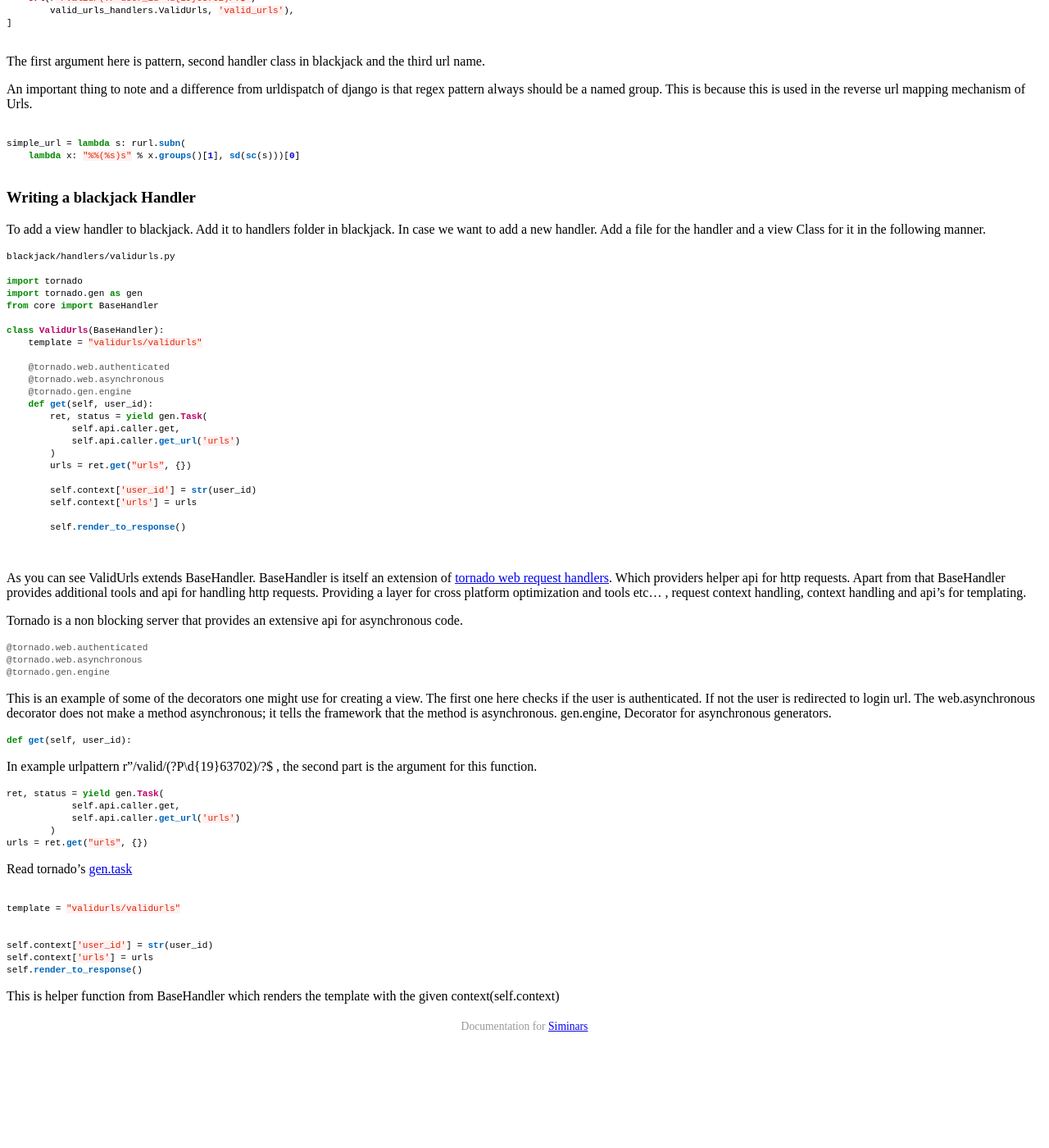
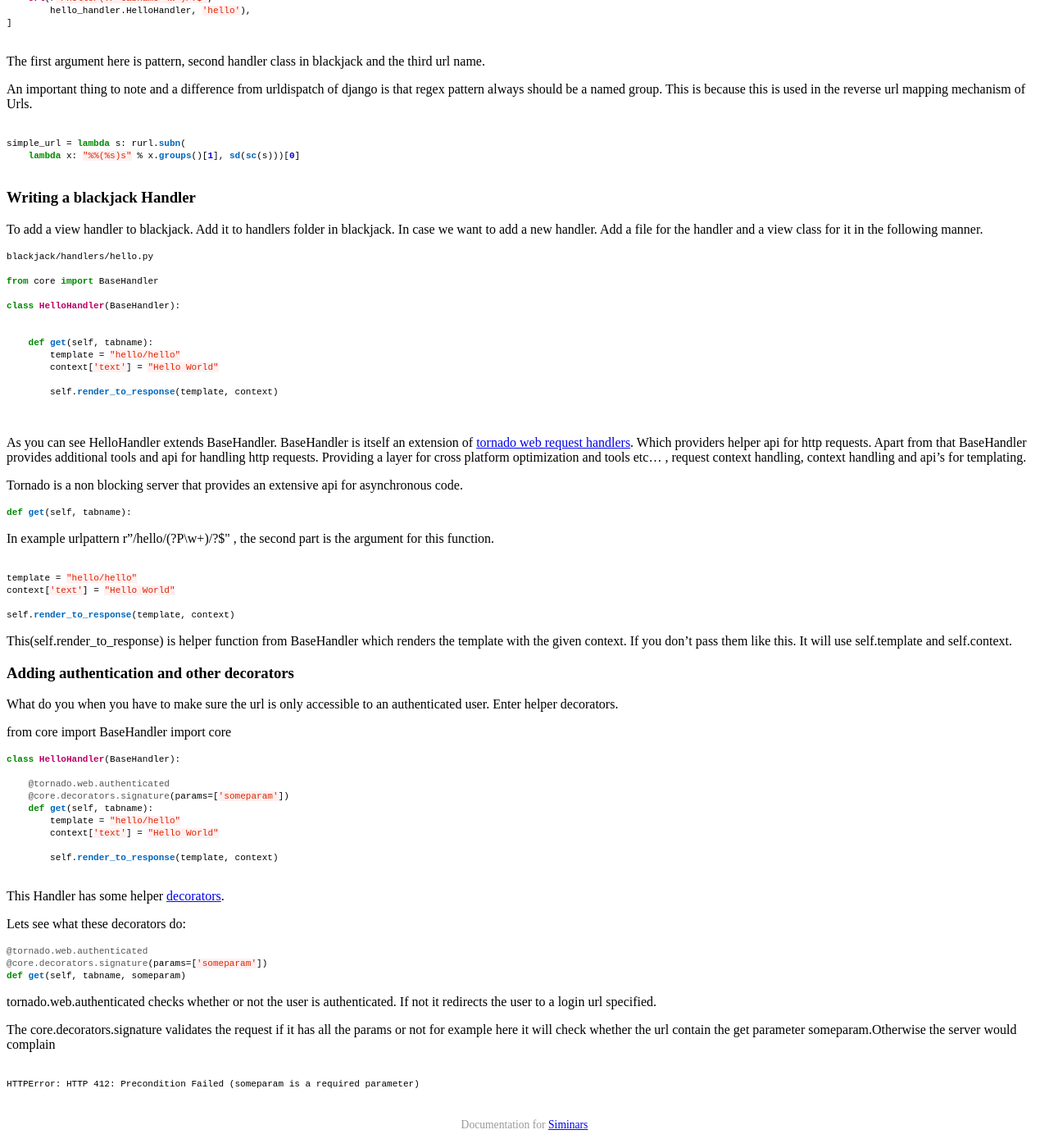
Before and after one commit to Simversity/literature, a Jekyll site: the page built from _posts/2014-08-24-adding-a-view-to-siminars.md, in a window 1280 px wide and 1400 px high, scrolled down 932 px. Shown: the whole window at 82% size. Built offline with Jekyll 4.4.1, drawn with Linux system fonts in a browser that asks for light colours; Markdown is read by kramdown in place of the engine named in the settings; a style sheet for code colours, icons or effects is not loaded; before the commit the page ends 2212 px from its top, so only the background shows below that; some of the changed text lies outside the part shown.

Commit message:
Cleanups on the tutorials with new structure

````diff
--- a/_posts/2014-08-24-adding-a-view-to-siminars.md
+++ b/_posts/2014-08-24-adding-a-view-to-siminars.md
@@ -18,11 +18,11 @@ Url object takes pattern, handler_class and named url pattern for reverse resolu
 ```python
 
 from simtools.server_utils import Url
-from handlers import validurls as valid_urls_handler
+from handlers import hello as hello_handler
 
 urlpatterns += [
-    Url(r"/valid/(?P<user_id>\d{19}63702)/?$",
-        valid_urls_handlers.ValidUrls, 'valid_urls'),
+    Url(r"/hello/(?P<tabname>\w+)/?$",
+        hello_handler.HelloHandler, 'hello'),
 ]
 
 ```
@@ -42,77 +42,90 @@ simple_url = lambda s: rurl.subn(
 
 ### Writing a blackjack Handler
 
-To add a view handler to blackjack. Add it to handlers folder in blackjack. In case we want to add a new handler. Add a file for the handler and a view Class for it in the following manner.
+To add a view handler to blackjack. Add it to handlers folder in blackjack. In case we want to add a new handler. Add a file for the handler and a view class for it in the following manner.
 
 ```python
-blackjack/handlers/validurls.py
+blackjack/handlers/hello.py
 
-import tornado
-import tornado.gen as gen
 from core import BaseHandler
 
-class ValidUrls(BaseHandler):
-    template = "validurls/validurls"
+class HelloHandler(BaseHandler):
 
-    @tornado.web.authenticated
-    @tornado.web.asynchronous
-    @tornado.gen.engine
-    def get(self, user_id):
-        ret, status = yield gen.Task(
-            self.api.caller.get,
-            self.api.caller.get_url('urls')
-        )
-        urls = ret.get("urls", {})
 
-        self.context['user_id'] = str(user_id)
-        self.context['urls'] = urls
+    def get(self, tabname):
+    	template = "hello/hello"
+       	context['text'] = "Hello World"
 
-        self.render_to_response()
+        self.render_to_response(template, context)
 
 
 ```
 
-As you can see ValidUrls extends BaseHandler. BaseHandler is itself an extension of [tornado web request handlers](http://www.tornadoweb.org/en/branch2.1/web.html). Which providers helper api for http requests. Apart from that BaseHandler provides additional tools and api for handling http requests. Providing a layer for cross platform optimization and tools etc... , request context handling, context handling and api's for templating.
+As you can see HelloHandler extends BaseHandler. BaseHandler is itself an extension of [tornado web request handlers](http://www.tornadoweb.org/en/branch2.1/web.html). Which providers helper api for http requests. Apart from that BaseHandler provides additional tools and api for handling http requests. Providing a layer for cross platform optimization and tools etc... , request context handling, context handling and api's for templating.
+
+
+
 
 Tornado is a non blocking server that provides an extensive api for asynchronous code.
-
-```python
-@tornado.web.authenticated
-@tornado.web.asynchronous
-@tornado.gen.engine
-```
-This is an example of some of the decorators one might use for creating a view. The first one here checks if the user is authenticated. If not the user is redirected to login url.
-The web.asynchronous decorator does not make a method asynchronous; it tells the framework that the method is asynchronous.
-gen.engine, Decorator for asynchronous generators.
 
 
 
 ```python
-def get(self, user_id):
+def get(self, tabname):
 ```
-In example urlpattern r"/valid/(?P<user_id>\d{19}63702)/?$ , the second part is the argument for this function.
+In example urlpattern r"/hello/(?P<tabname>\w+)/?$" , the second part is the argument for this function.
 
 
-```python
-ret, status = yield gen.Task(
-            self.api.caller.get,
-            self.api.caller.get_url('urls')
-        )
-urls = ret.get("urls", {})
-```
 
-Read tornado's [gen.task](http://tornado.readthedocs.org/en/latest/gen.html#tornado.gen.Task)
+
 
 
 
 ```python
 
-template = "validurls/validurls"
+template = "hello/hello"
+context['text'] = "Hello World"
 
-
-self.context['user_id'] = str(user_id)
-self.context['urls'] = urls
-self.render_to_response()
+self.render_to_response(template, context)
 ```
 
-This is helper function from  BaseHandler which renders the template with the given context(self.context)
+This(self.render_to_response) is helper function from  BaseHandler which renders the template with the given context. If you don't pass them like this. It will use self.template and self.context.
+
+### Adding authentication and other decorators
+What do you when you have to make sure the url is only accessible to an authenticated user. Enter helper decorators.
+
+from core import BaseHandler
+import core
+
+```python
+class HelloHandler(BaseHandler):
+
+    @tornado.web.authenticated
+    @core.decorators.signature(params=['someparam'])
+    def get(self, tabname):
+    	template = "hello/hello"
+       	context['text'] = "Hello World"
+
+        self.render_to_response(template, context)
+
+```
+
+This Handler has some helper [decorators](http://simeonfranklin.com/blog/2012/jul/1/python-decorators-in-12-steps/).
+
+Lets see what these decorators do:
+
+```python
+@tornado.web.authenticated
+@core.decorators.signature(params=['someparam'])
+def get(self, tabname, someparam)
+```
+
+tornado.web.authenticated checks whether or not the user is authenticated. If not it redirects the user to a login url specified.
+
+The core.decorators.signature validates the request if it has all the params or not for example here it will check whether the url contain the get parameter someparam.Otherwise the server would complain
+
+```text
+
+HTTPError: HTTP 412: Precondition Failed (someparam is a required parameter)
+
+```
````
Also changed, not shown: _posts/2014-08-24-tutorial-for-siminars.md (+3 -9 lines).
